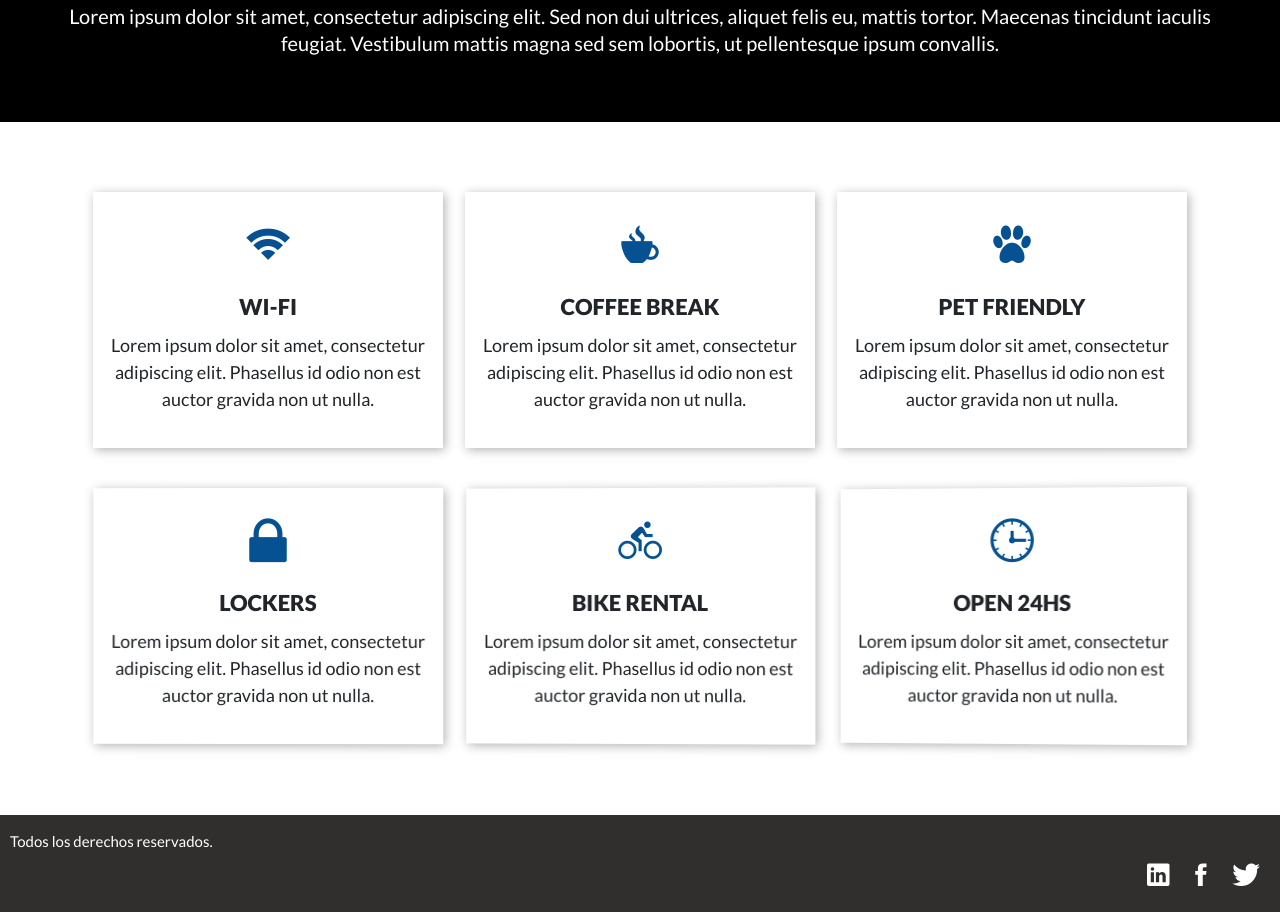
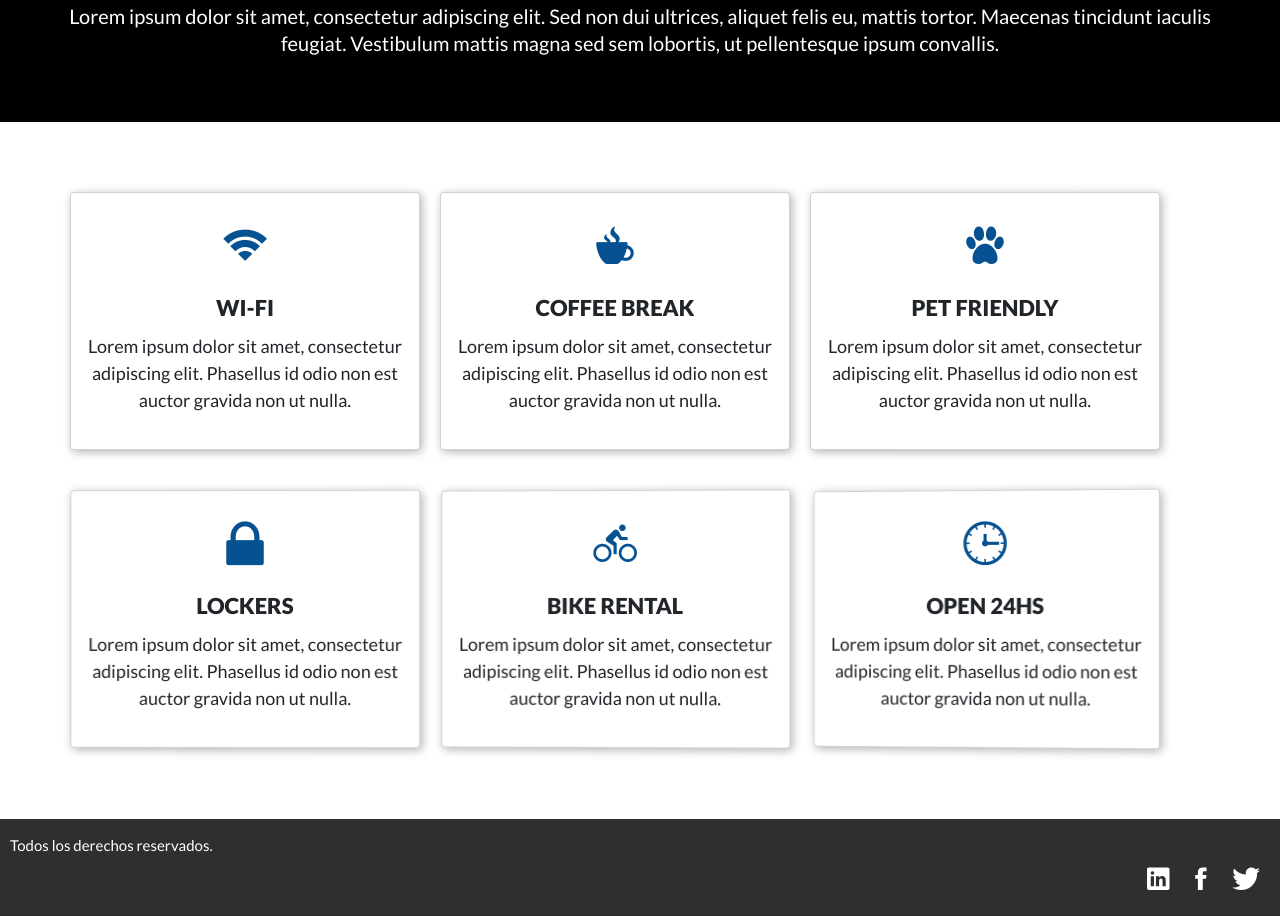
Before and after one commit to victorialaudg/wework_DIANI, a plain HTML site: page paginas/servicios.html in a window 1280 px wide. Shown: the part 658-1574 px from the top of the page. Drawn offline with nearby package versions, Linux system fonts and the light colour scheme; files whose address does not match are found by name.

Commit message:
Bootstrap en todo el sitio

```diff
--- a/css/servicios.css
+++ b/css/servicios.css
@@ -1,3 +1,4 @@
+#servicios .nav-link{font-size:1.8em;}
 #servicios .aperturabg{
     background-image: url('../assets/img/servicios.jpg');
     background-position: center;
--- a/paginas/servicios.html
+++ b/paginas/servicios.html
@@ -5,9 +5,9 @@
     <meta http-equiv="X-UA-Compatible" content="IE=edge">
     <meta name="viewport" content="width=device-width, initial-scale=1.0">
     <link rel="icon" type="image/x-icon" href="../assets/img/favicon.ico">
-    <link rel="stylesheet" href="../css/bootstrap.min.css">
     <link rel="stylesheet" href="https://unpkg.com/aos@next/dist/aos.css" />
     <link rel="stylesheet" href="../assets/ionicons-2.0.1/css/ionicons.min.css">
+    <link rel="stylesheet" href="../css/bootstrap.min.css">
     <link rel="stylesheet" href="../css/estilos.css">
     <link rel="stylesheet" href="../css/servicios.css">
     <title>Up! Work - Servicios</title>
@@ -44,38 +44,40 @@
                 </div>
             </div>
         </section>
-        <section class="items">
-            <div data-aos="flip-left" data-aos-delay="200" data-aos-duration="2000">
+        <div class="container-fluid">
+            <section class="row items">
+                <div class="card" data-aos="flip-left" data-aos-delay="200" data-aos-duration="2000">
                     <i class="icon ion-wifi"></i>
                     <h2>Wi-Fi</h2>
                     <p>Lorem ipsum dolor sit amet, consectetur adipiscing elit. Phasellus id odio non est auctor gravida non ut nulla.</p>
                 </div>
-            <div data-aos="flip-left" data-aos-delay="400" data-aos-duration="2000">
+                <div class="card" data-aos="flip-left" data-aos-delay="400" data-aos-duration="2000">
                     <i class="icon ion-coffee"></i>
                     <h2>Coffee Break</h2>
                     <p>Lorem ipsum dolor sit amet, consectetur adipiscing elit. Phasellus id odio non est auctor gravida non ut nulla.</p>
                 </div>
-            <div data-aos="flip-left" data-aos-delay="600" data-aos-duration="2000">
+                <div class="card" data-aos="flip-left" data-aos-delay="600" data-aos-duration="2000">
                     <i class="icon ion-ios-paw"></i>
                     <h2>Pet friendly</h2>
                     <p>Lorem ipsum dolor sit amet, consectetur adipiscing elit. Phasellus id odio non est auctor gravida non ut nulla.</p>
                 </div>
-            <div data-aos="flip-left" data-aos-delay="800" data-aos-duration="2000">
+                <div class="card" data-aos="flip-left" data-aos-delay="800" data-aos-duration="2000">
                     <i class="icon ion-locked"></i>
                     <h2>Lockers</h2>
                     <p>Lorem ipsum dolor sit amet, consectetur adipiscing elit. Phasellus id odio non est auctor gravida non ut nulla.</p>
                 </div>
-            <div data-aos="flip-left" data-aos-delay="1000" data-aos-duration="2000">
+                <div class="card" data-aos="flip-left" data-aos-delay="1000" data-aos-duration="2000">
                     <i class="icon ion-android-bicycle"></i>
                     <h2>Bike rental</h2>
                     <p>Lorem ipsum dolor sit amet, consectetur adipiscing elit. Phasellus id odio non est auctor gravida non ut nulla.</p>
                 </div>
-            <div data-aos="flip-left" data-aos-delay="1200" data-aos-duration="2000">
+                <div class="card" data-aos="flip-left" data-aos-delay="1200" data-aos-duration="2000">
                     <i class="icon ion-clock"></i>
                     <h2>Open 24hs</h2>
                     <p>Lorem ipsum dolor sit amet, consectetur adipiscing elit. Phasellus id odio non est auctor gravida non ut nulla.</p>
                 </div>
             </section>
+        </div>
     </main>
     <footer class="bgdark">
         <div class="col rights">
```
Lines whose indentation alone changed are shown as unchanged.
